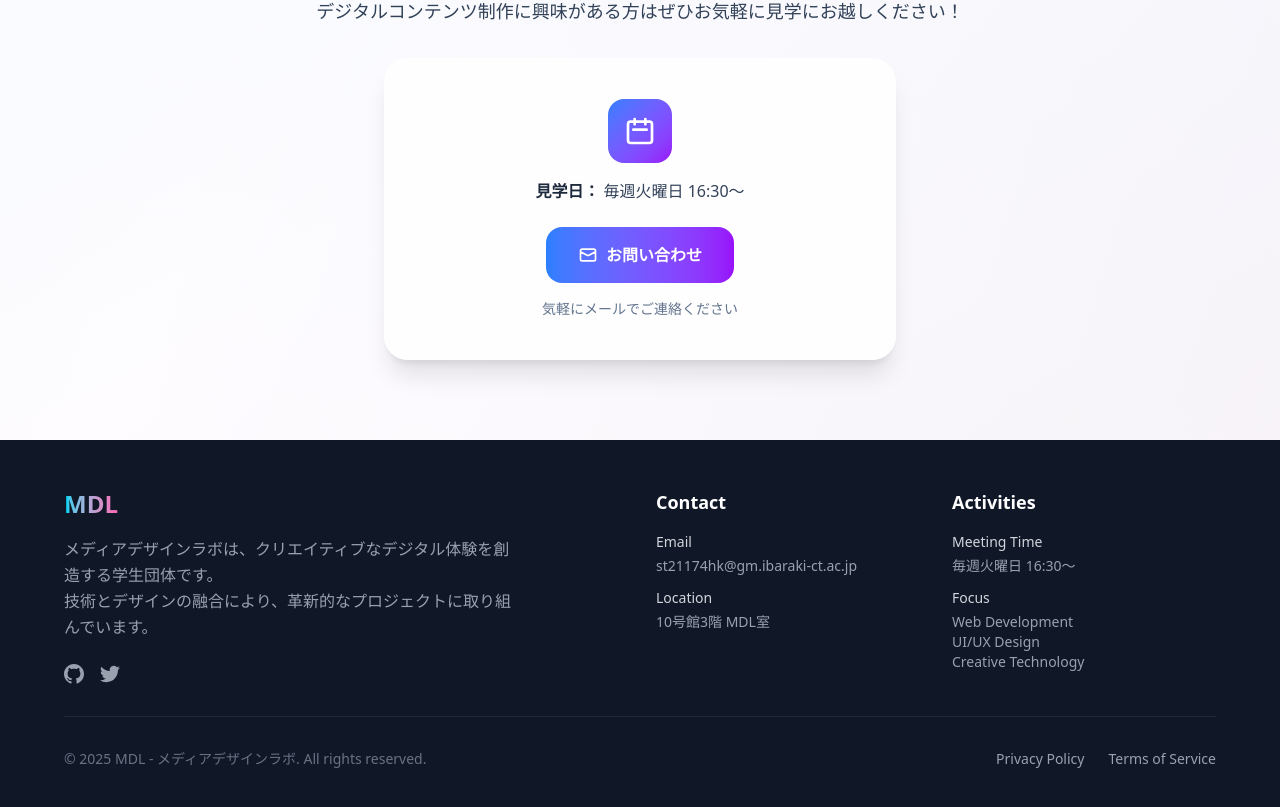
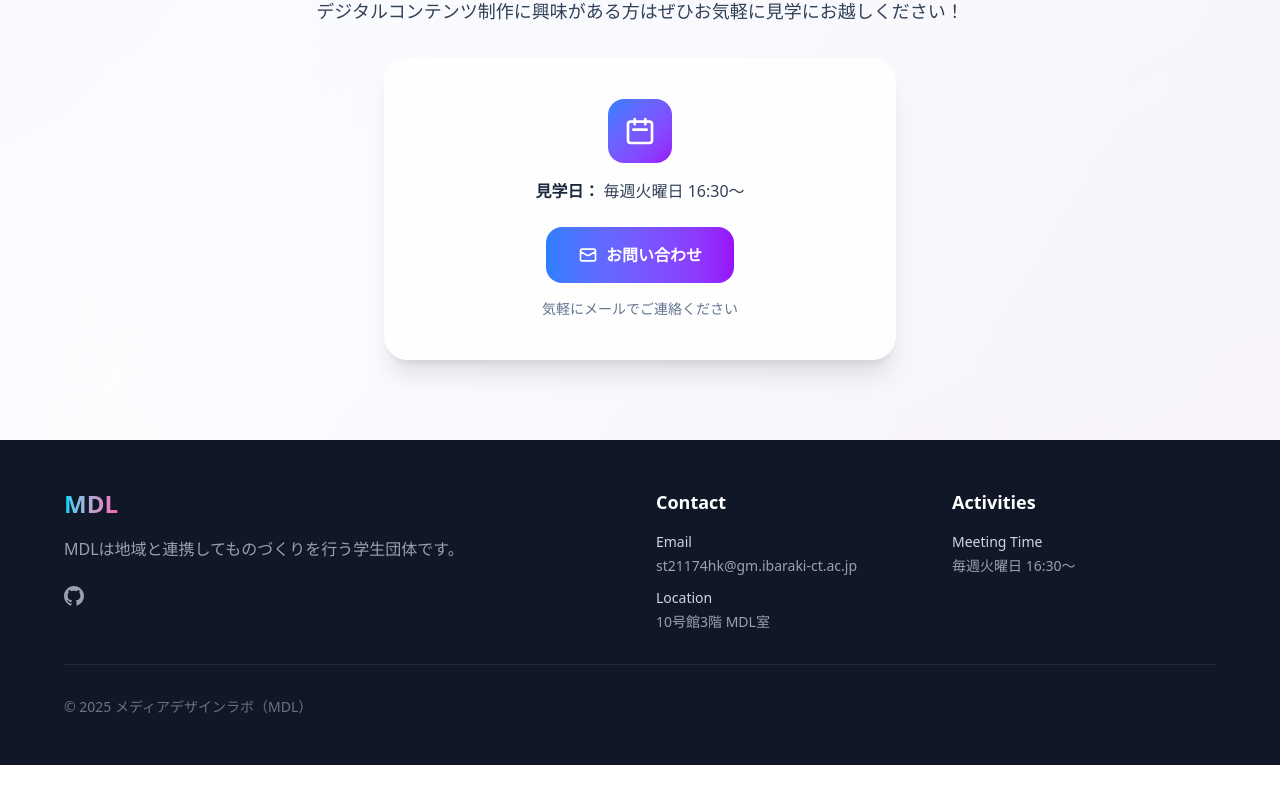
Before and after one commit to Juna1013/mdl-welcome-site, a Next.js app: page / in a window 1280 px wide. Shown: the part 3597-4404 px from the top of the page. After the commit the page ends 4362 px from the top, so only its background shows below. Built offline with nearby package versions, Linux system fonts and the light colour scheme.

Commit message:
フッターの編集

```diff
--- a/src/app/Footer.tsx
+++ b/src/app/Footer.tsx
@@ -10,18 +10,12 @@ export default function Footer() {
                             MDL
                         </h3>
                         <p className="text-gray-400 mb-6 leading-relaxed max-w-md">
-                            メディアデザインラボは、クリエイティブなデジタル体験を創造する学生団体です。<br />
-                            技術とデザインの融合により、革新的なプロジェクトに取り組んでいます。
+                            MDLは地域と連携してものづくりを行う学生団体です。
                         </p>
                         <div className="flex space-x-4">
                             <a href="#" className="text-gray-400 hover:text-cyan-400 transition-colors duration-200">
                                 <svg className="w-5 h-5" fill="currentColor" viewBox="0 0 24 24">
                                     <path d="M12 0c-6.626 0-12 5.373-12 12 0 5.302 3.438 9.8 8.207 11.387.599.111.793-.261.793-.577v-2.234c-3.338.726-4.033-1.416-4.033-1.416-.546-1.387-1.333-1.756-1.333-1.756-1.089-.745.083-.729.083-.729 1.205.084 1.839 1.237 1.839 1.237 1.07 1.834 2.807 1.304 3.492.997.107-.775.418-1.305.762-1.604-2.665-.305-5.467-1.334-5.467-5.931 0-1.311.469-2.381 1.236-3.221-.124-.303-.535-1.524.117-3.176 0 0 1.008-.322 3.301 1.23.957-.266 1.983-.399 3.003-.404 1.02.005 2.047.138 3.006.404 2.291-1.552 3.297-1.23 3.297-1.23.653 1.653.242 2.874.118 3.176.77.84 1.235 1.911 1.235 3.221 0 4.609-2.807 5.624-5.479 5.921.43.372.823 1.102.823 2.222v3.293c0 .319.192.694.801.576 4.765-1.589 8.199-6.086 8.199-11.386 0-6.627-5.373-12-12-12z"/>
-                                </svg>
-                            </a>
-                            <a href="#" className="text-gray-400 hover:text-pink-400 transition-colors duration-200">
-                                <svg className="w-5 h-5" fill="currentColor" viewBox="0 0 24 24">
-                                    <path d="M23.953 4.57a10 10 0 01-2.825.775 4.958 4.958 0 002.163-2.723c-.951.555-2.005.959-3.127 1.184a4.92 4.92 0 00-8.384 4.482C7.69 8.095 4.067 6.13 1.64 3.162a4.822 4.822 0 00-.666 2.475c0 1.71.87 3.213 2.188 4.096a4.904 4.904 0 01-2.228-.616v.06a4.923 4.923 0 003.946 4.827 4.996 4.996 0 01-2.212.085 4.936 4.936 0 004.604 3.417 9.867 9.867 0 01-6.102 2.105c-.39 0-.779-.023-1.17-.067a13.995 13.995 0 007.557 2.209c9.053 0 13.998-7.496 13.998-13.985 0-.21 0-.42-.015-.63A9.935 9.935 0 0024 4.59z"/>
                                 </svg>
                             </a>
                         </div>
@@ -53,12 +47,6 @@ export default function Footer() {
                                 <span className="block font-medium text-gray-300 mb-1">Meeting Time</span>
                                 毎週火曜日 16:30～
                             </p>
-                            <p className="text-sm text-gray-400">
-                                <span className="block font-medium text-gray-300 mb-1">Focus</span>
-                                Web Development<br />
-                                UI/UX Design<br />
-                                Creative Technology
-                            </p>
                         </div>
                     </div>
                 </div>
@@ -67,16 +55,8 @@ export default function Footer() {
                 <div className="border-t border-gray-800 pt-8">
                     <div className="flex flex-col md:flex-row justify-between items-center">
                         <p className="text-sm text-gray-500 mb-4 md:mb-0">
-                            © {new Date().getFullYear()} MDL - メディアデザインラボ. All rights reserved.
+                            © {new Date().getFullYear()} メディアデザインラボ（MDL）
                         </p>
-                        <div className="flex space-x-6 text-sm">
-                            <a href="#" className="text-gray-400 hover:text-cyan-400 transition-colors duration-200">
-                                Privacy Policy
-                            </a>
-                            <a href="#" className="text-gray-400 hover:text-cyan-400 transition-colors duration-200">
-                                Terms of Service
-                            </a>
-                        </div>
                     </div>
                 </div>
             </div>
```
